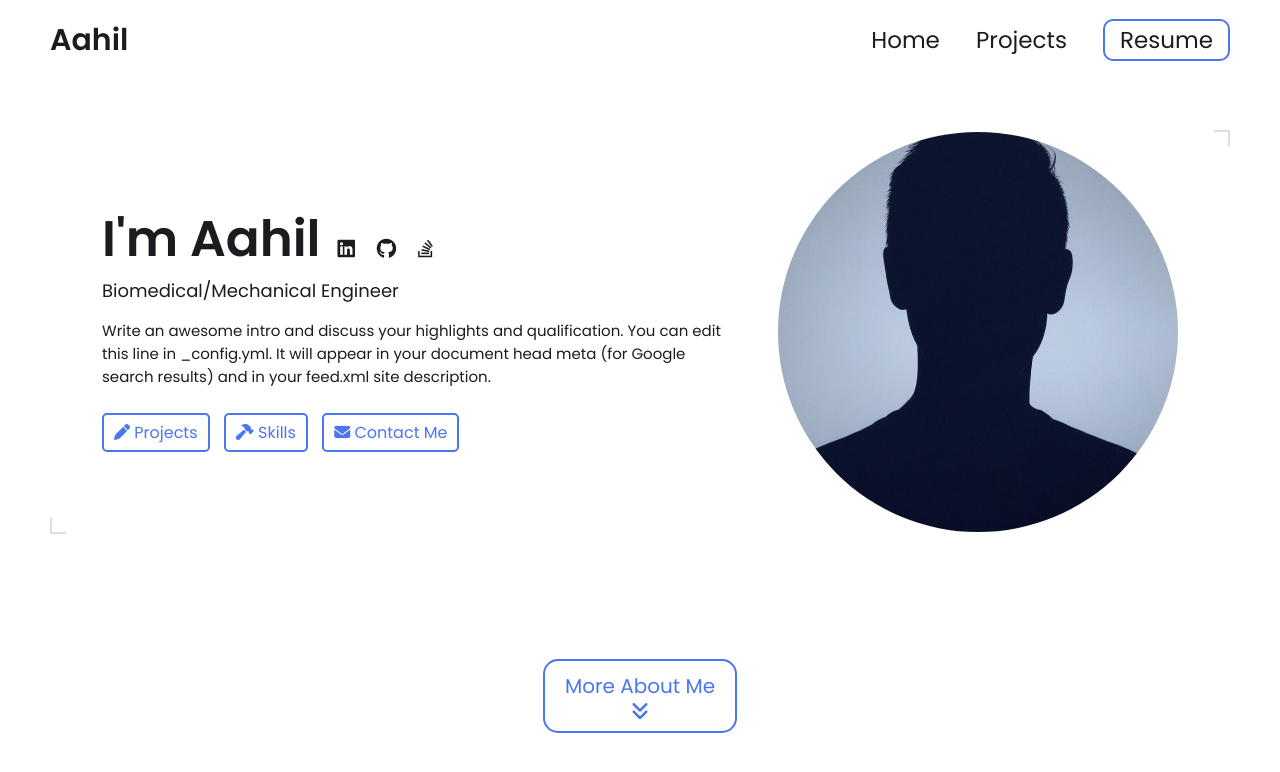
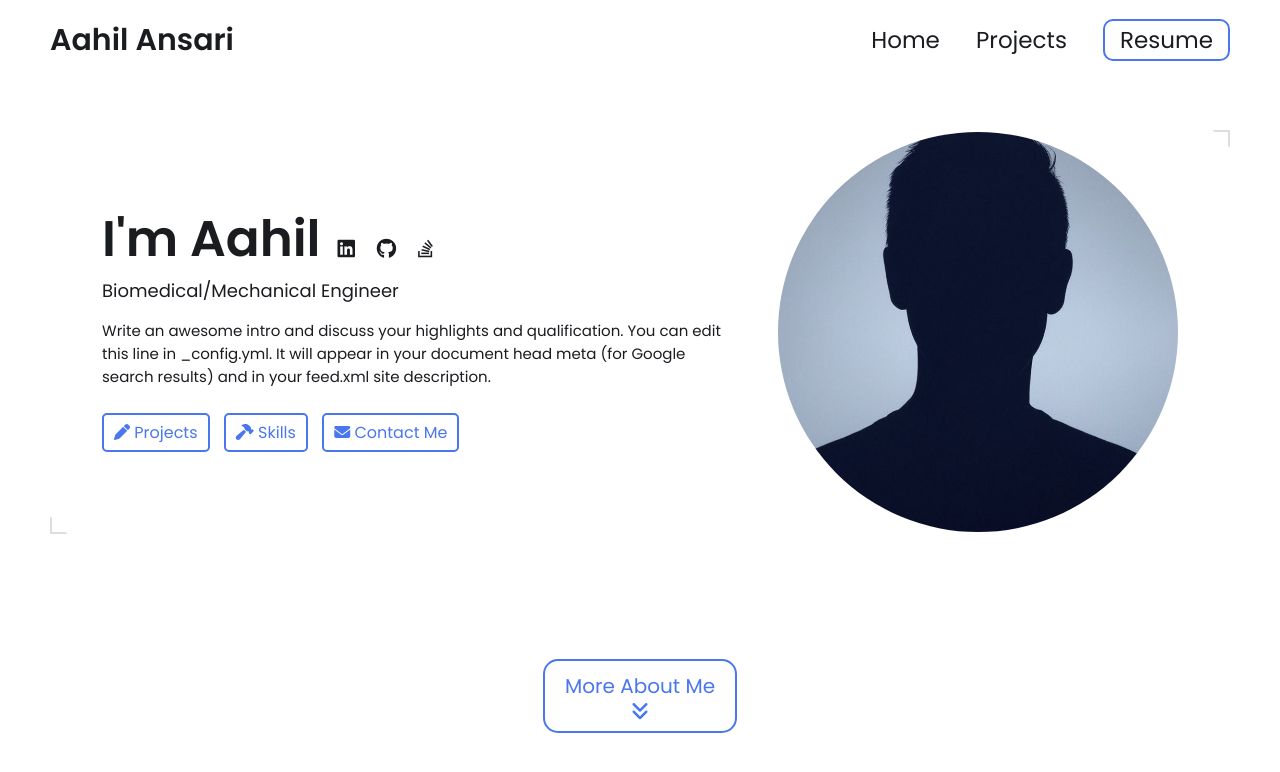
Before and after one commit to sugoiiia/sugoiiia.github.io, a Jekyll site: the page built from index.html, in a window 1280 px wide and 900 px high. Shown: the top 772 px of the window. Built offline with Jekyll 4.4.1, drawn with Linux system fonts in a browser that asks for light colours.

Commit message:
Update _config.yml

```diff
--- a/_config.yml
+++ b/_config.yml
@@ -7,12 +7,12 @@
 
 # Main Page Setup
 
-title: Aahil Ansari's Portfolio # This is what shows up in the tab of the browser
+title: Aahil Ansari Portfolio # This is what shows up in the tab of the browser
 
 
 
 # Hero Section
-name: Aahil
+name: Aahil Ansari
 headline: Biomedical/Mechanical Engineer
 description: >- # dont remove this line. this will ignore all new lines until the next section
   Write an awesome intro and discuss your highlights and qualification. You can edit this
```
